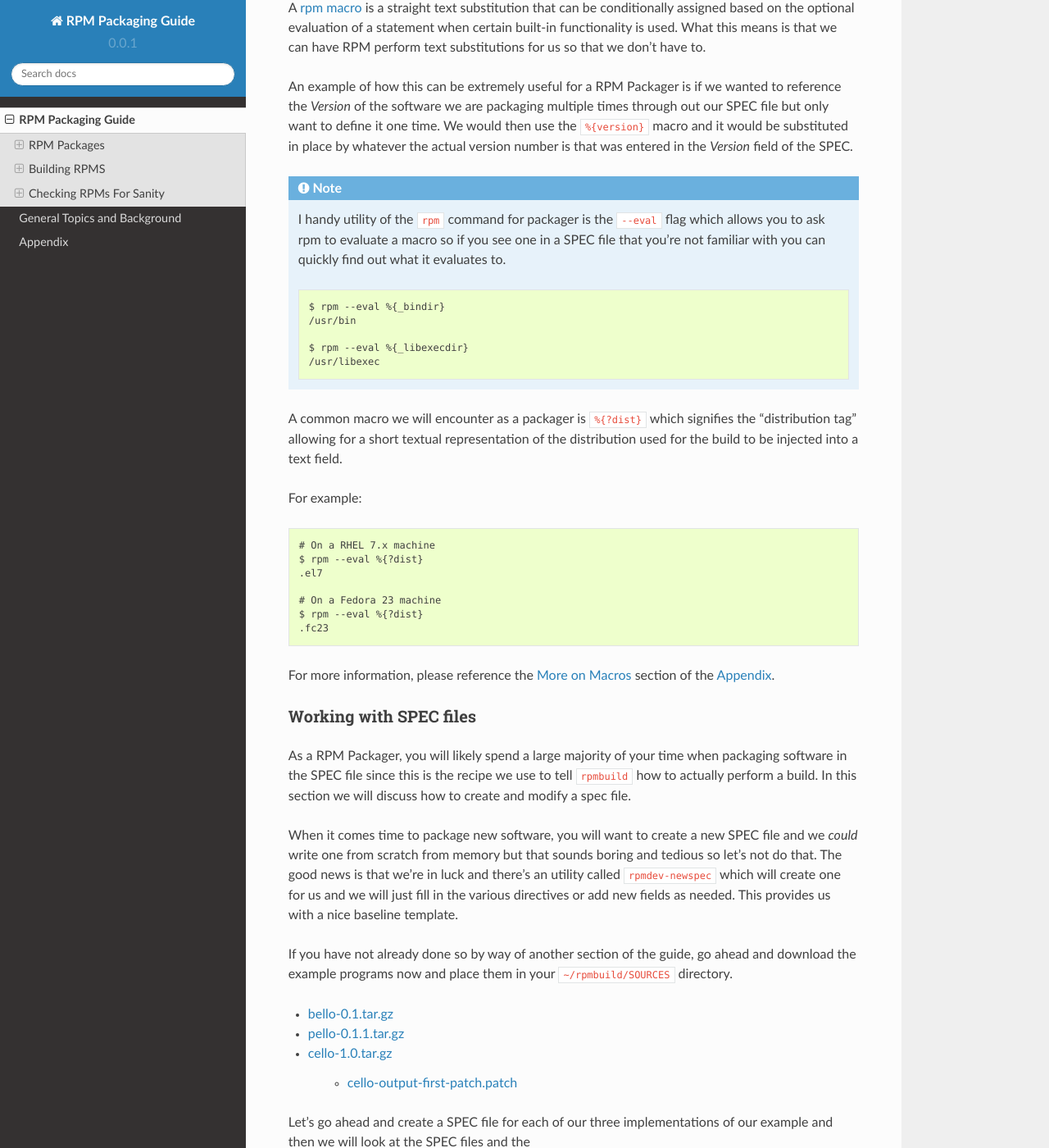
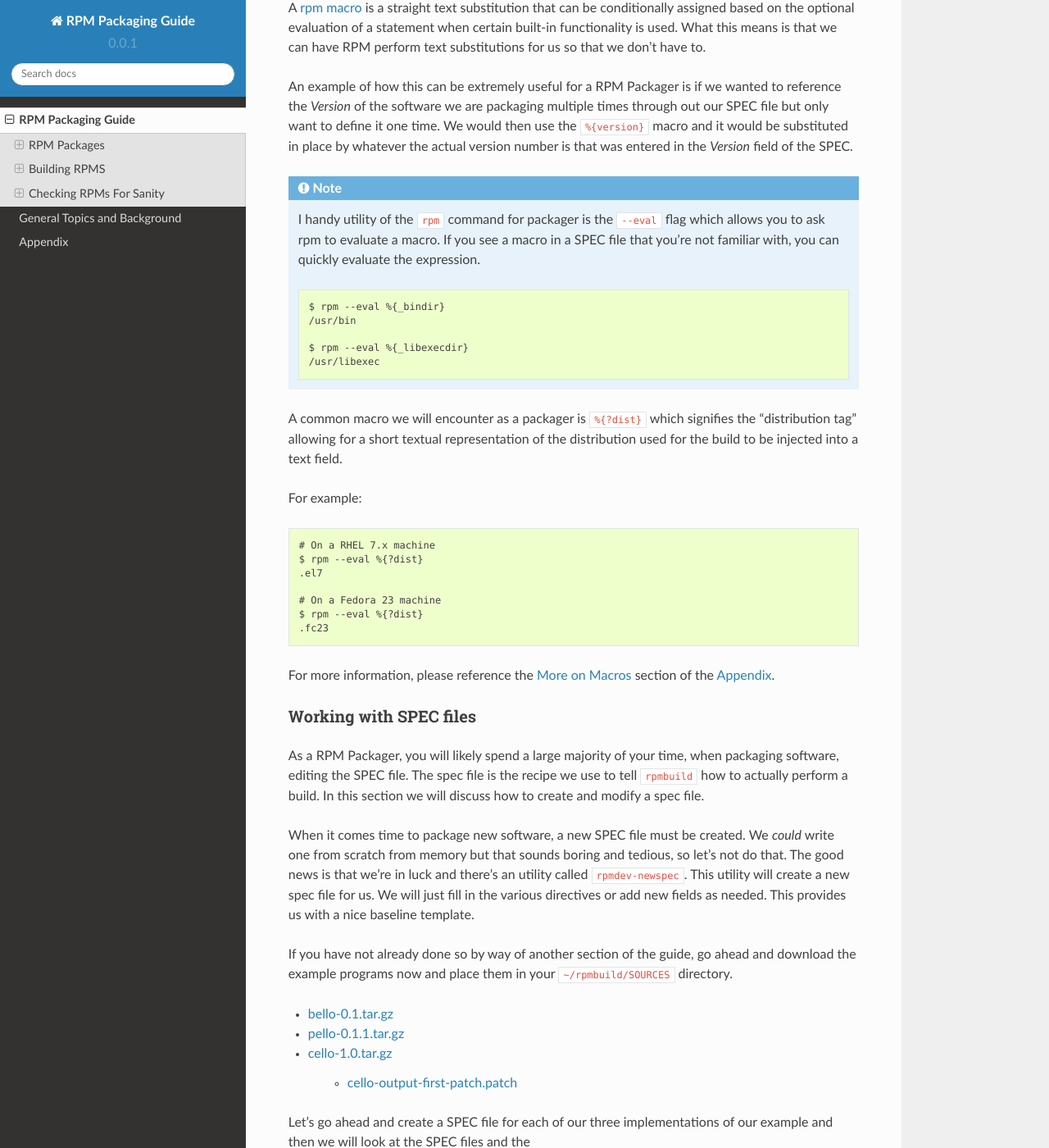
Before and after one commit to redhat-developer/rpm-packaging-guide, a Sphinx documentation site: the page built from source/rpm-guide.rst, in a window 1280 px wide and 1400 px high, scrolled down 4072 px. Shown: the whole window at 82% size. Built offline with Sphinx 7.4.7 and the Read the Docs theme 2.0.0, drawn with Linux system fonts in a browser that asks for light colours.

Commit message:
more grammary stuff
commas, paragraph structure, etc.

```diff
--- a/source/rpm-guide.rst
+++ b/source/rpm-guide.rst
@@ -250,9 +250,8 @@ the SPEC.
 
 .. note::
     I handy utility of the ``rpm`` command for packager is the ``--eval`` flag
-    which allows you to ask rpm to evaluate a macro so if you see one in a SPEC
-    file that you're not familiar with you can quickly find out what it
-    evaluates to.
+    which allows you to ask rpm to evaluate a macro. If you see a macro in a SPEC
+    file that you're not familiar with, you can quickly evaluate the expression.
 
     ::
 
@@ -286,15 +285,15 @@ section of the :ref:`Appendix <appendix>`.
 Working with SPEC files
 -----------------------
 
-As a RPM Packager, you will likely spend a large majority of your time when
-packaging software in the SPEC file since this is the recipe we use to tell
+As a RPM Packager, you will likely spend a large majority of your time, when
+packaging software, editing the SPEC file. The spec file is the recipe we use to tell
 ``rpmbuild`` how to actually perform a build. In this section we will discuss
 how to create and modify a spec file.
 
-When it comes time to package new software, you will want to create a new SPEC
-file and we *could* write one from scratch from memory but that sounds boring
-and tedious so let's not do that. The good news is that we're in luck and
-there's an utility called ``rpmdev-newspec`` which will create one for us and we
+When it comes time to package new software, a new SPEC file must be created.
+We *could* write one from scratch from memory but that sounds boring
+and tedious, so let's not do that. The good news is that we're in luck and
+there's an utility called ``rpmdev-newspec``. This utility will create a new spec file for us. We
 will just fill in the various directives or add new fields as needed. This
 provides us with a nice baseline template.
 
```
